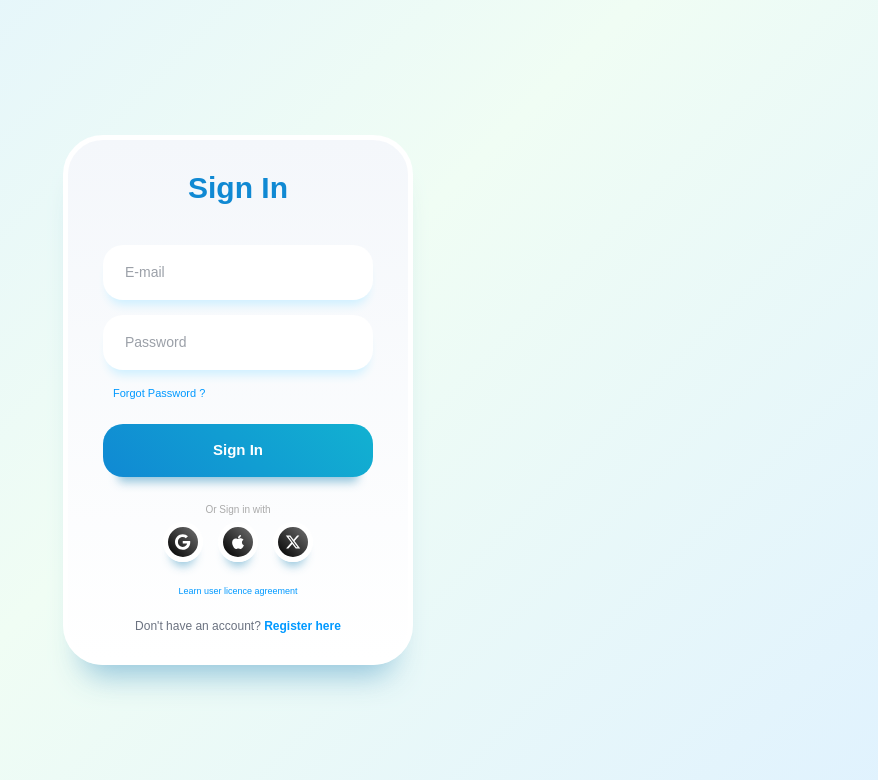
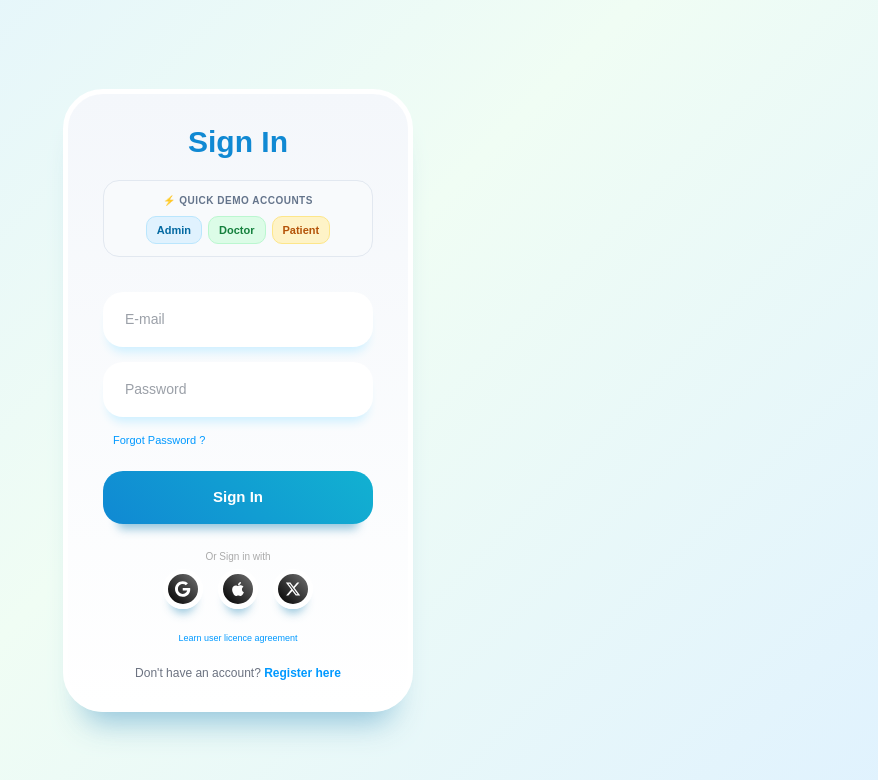
Before and after one commit to elbetel12/Clinic_Management_System, a React (Vite) app in the folder frontend/: page /login in a window 1280 px wide. Shown: the top 780 px of the page, without its empty margins (402-1280 px from the left). Built offline with nearby package versions, Linux system fonts and the light colour scheme; no server answers.

Commit message:
feat: Add demo login credentials on login page

```diff
--- a/frontend/src/components/auth/LoginComponent.tsx
+++ b/frontend/src/components/auth/LoginComponent.tsx
@@ -71,6 +71,36 @@ function LoginComponent() {
             {error}
           </div>
         )}
+
+        {/* Demo Credentials Quick Fill */}
+        <div style={{ marginTop: '16px', padding: '12px 14px', background: '#f8fafc', borderRadius: '16px', border: '1px solid #e2e8f0' }}>
+          <div style={{ fontSize: '10px', fontWeight: 800, color: '#64748b', marginBottom: '8px', textTransform: 'uppercase', letterSpacing: '0.05em', textAlign: 'center' }}>
+            ⚡ Quick Demo Accounts
+          </div>
+          <div style={{ display: 'flex', flexWrap: 'wrap', gap: '6px', justifyContent: 'center' }}>
+            <button
+              type="button"
+              onClick={() => { setEmail('admin@novacare.com'); setPassword('Password123!'); }}
+              style={{ fontSize: '11px', fontWeight: 600, padding: '5px 10px', borderRadius: '10px', background: '#e0f2fe', color: '#0369a1', border: '1px solid #bae6fd', cursor: 'pointer', transition: 'all 0.15s' }}
+            >
+              Admin
+            </button>
+            <button
+              type="button"
+              onClick={() => { setEmail('dr.abebe@novacare.com'); setPassword('Password123!'); }}
+              style={{ fontSize: '11px', fontWeight: 600, padding: '5px 10px', borderRadius: '10px', background: '#dcfce7', color: '#15803d', border: '1px solid #bbf7d0', cursor: 'pointer', transition: 'all 0.15s' }}
+            >
+              Doctor
+            </button>
+            <button
+              type="button"
+              onClick={() => { setEmail('kebede.t@gmail.com'); setPassword('Password123!'); }}
+              style={{ fontSize: '11px', fontWeight: 600, padding: '5px 10px', borderRadius: '10px', background: '#fef3c7', color: '#b45309', border: '1px solid #fde68a', cursor: 'pointer', transition: 'all 0.15s' }}
+            >
+              Patient
+            </button>
+          </div>
+        </div>
 
         {/* Form */}
         <form onSubmit={handleSubmit} style={{ marginTop: '20px' }}>
```
